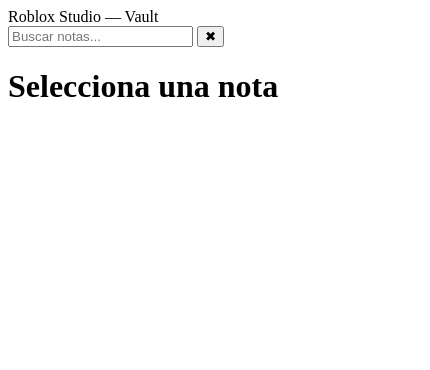
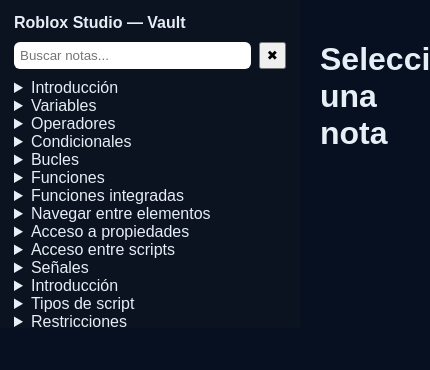
Before and after one commit to KyrdaX/Lua-Documentation-For-Roblox, a plain HTML site: page index.html in a window 390 px wide. Shown: the whole page, 430 px wide, since content can reach past the window. Drawn offline with nearby package versions, Linux system fonts and the light colour scheme.

Commit message:
Update index.html
More clear, comprehensive and user-friendly interface

```diff
--- a/index.html
+++ b/index.html
@@ -7,6 +7,112 @@
   <meta name="description" content="Notas de Obsidian sobre Roblox Studio y Lua">
   <link rel="stylesheet" href="styles.css">
   <link rel="stylesheet" href="https://cdnjs.cloudflare.com/ajax/libs/highlight.js/11.8.0/styles/default.min.css">
+<style>
+:root {
+  --bg: #0f1724;
+  --accent: #7dd3fc;
+  --muted: #9aa4b2;
+}
+
+body {
+  margin: 0;
+  background: #071021;
+  color: #e6eef6;
+  font-family: sans-serif;
+}
+
+.app {
+  display: grid;
+  grid-template-columns: 300px 1fr; /* Sidebar y contenido */
+  min-height: 100vh;
+}
+
+.sidebar {
+  padding: 14px;
+  background: #0b1220;
+  overflow: auto;
+}
+
+.content {
+  padding: 20px;
+  overflow: auto;
+  width: 100%;
+  max-width: 100%;
+}
+
+.sidebar {
+  padding: 14px;
+  background: #0b1220;
+  overflow: auto;
+}
+
+.brand {
+  font-weight: 700;
+  margin-bottom: 10px;
+}
+
+.search {
+  display: flex;
+  gap: 8px;
+  margin-bottom: 10px;
+}
+
+.search input {
+  flex: 1;
+  padding: 6px;
+  border-radius: 6px;
+  border: none;
+}
+
+#folders summary {
+  cursor: pointer;
+}
+
+.note-link {
+  display: block;
+  padding: 4px;
+  color: var(--muted);
+  text-decoration: none;
+}
+
+.note-link:hover {
+  background: rgba(125, 211, 252, 0.08);
+  color: var(--accent);
+}
+
+.content {
+  padding: 20px;
+  overflow: auto;
+  width: 100%;
+  max-width: 100%;
+}
+
+.content header {
+  margin-bottom: 20px;
+}
+
+#article {
+  width: 100%;
+  max-width: 100%;
+}
+
+pre {
+  background: #071022;
+  padding: 10px;
+  border-radius: 8px;
+}
+
+/* Responsivo para pantallas pequeñas */
+@media (max-width: 900px) {
+  body {
+    grid-template-columns: 1fr;
+  }
+  .sidebar {
+    max-height: 300px;
+  }
+}
+
+</style>
 </head>
 <body>
 <div class="app">
@@ -202,6 +308,74 @@
 };</script>
 <script src="https://cdnjs.cloudflare.com/ajax/libs/marked/12.0.1/marked.min.js"></script>
 <script src="https://cdnjs.cloudflare.com/ajax/libs/highlight.js/11.8.0/highlight.min.js"></script>
-<script src="script.js"></script>
+<script>
+document.addEventListener('DOMContentLoaded',()=>{
+  const foldersEl=document.getElementById('folders');
+  const articleEl=document.getElementById('article');
+  const titleEl=document.getElementById('title');
+  const searchEl=document.getElementById('search');
+  const clearEl=document.getElementById('clear');
+
+  // Extrae el último segmento y elimina números y paréntesis
+  function cleanName(str){
+    const last = str.split('/').pop();
+    return last.replace(/^\d+(\.\d+)*\)?\s*\)?\s*-?\s*/,'').replace(/^\d+\)\s*/,'');
+  }
+
+  function renderFolders(data){
+    foldersEl.innerHTML='';
+    Object.keys(data).sort().forEach(folder=>{
+      if(folder && folder!==''){
+        const details=document.createElement('details');
+        const summary=document.createElement('summary');
+        summary.textContent=cleanName(folder);
+        details.appendChild(summary);
+        data[folder].forEach(note=>{
+          const a=document.createElement('a');
+          a.href='#';
+          a.className='note-link';
+          a.textContent=cleanName(note.title);
+          a.onclick=()=>{renderNote(note);return false};
+          details.appendChild(a);
+        });
+        foldersEl.appendChild(details);
+      } else {
+        data[folder].forEach(note=>{
+          const a=document.createElement('a');
+          a.href='#';
+          a.className='note-link';
+          a.textContent=cleanName(note.title);
+          a.onclick=()=>{renderNote(note);return false};
+          foldersEl.appendChild(a);
+        });
+      }
+    });
+  }
+
+  function renderNote(note){
+    titleEl.textContent=cleanName(note.title);
+    articleEl.innerHTML=marked.parse(note.content);
+    hljs.highlightAll();
+  }
+
+  function searchNotes(q){
+    const results={};
+    Object.keys(NOTES).forEach(folder=>{
+      const matched=NOTES[folder].filter(n=>n.title.toLowerCase().includes(q)||n.content.toLowerCase().includes(q));
+      if(matched.length>0)results[folder]=matched;
+    });
+    renderFolders(results);
+  }
+
+  searchEl.addEventListener('input',e=>{
+    const q=e.target.value.trim().toLowerCase();
+    if(q==='') renderFolders(NOTES);
+    else searchNotes(q);
+  });
+  clearEl.onclick=()=>{searchEl.value='';renderFolders(NOTES)};
+
+  renderFolders(NOTES);
+});
+</script>
 </body>
 </html>
```
